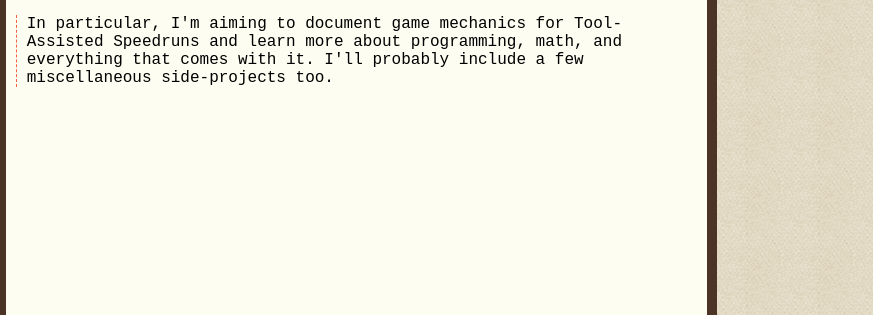
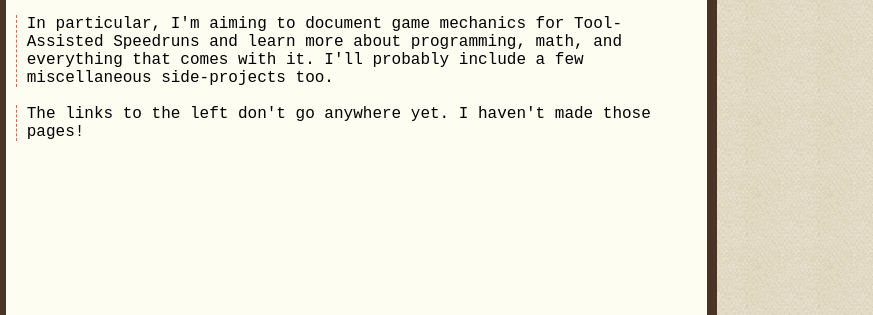
Before and after one commit to Ben-Arthur/Ben-Arthur.github.io, a plain HTML site: page index.html in a window 1280 px wide. Shown: the part 145-460 px from the top of the page, 407-1280 px from the left. Drawn offline with Linux system fonts and the light colour scheme.

Commit message:
Add text in body

```diff
--- a/index.html
+++ b/index.html
@@ -71,6 +71,8 @@
                 <p class="text">Hello, my name is Ben Hall! I'm just someone with a strong affinity for Math, Music, Programming, and Gaming.</p>
                 <br />
                 <p class="text">In particular, I'm aiming to document game mechanics for Tool-Assisted Speedruns and learn more about programming, math, and everything that comes with it. I'll probably include a few miscellaneous side-projects too.</p>
+                <br />
+                <p class="text">The links to the left don't go anywhere yet. I haven't made those pages!</p>
             </div>
 
             <div id="bodyEnd">This is a footer. Can you not tell?</div>
```
